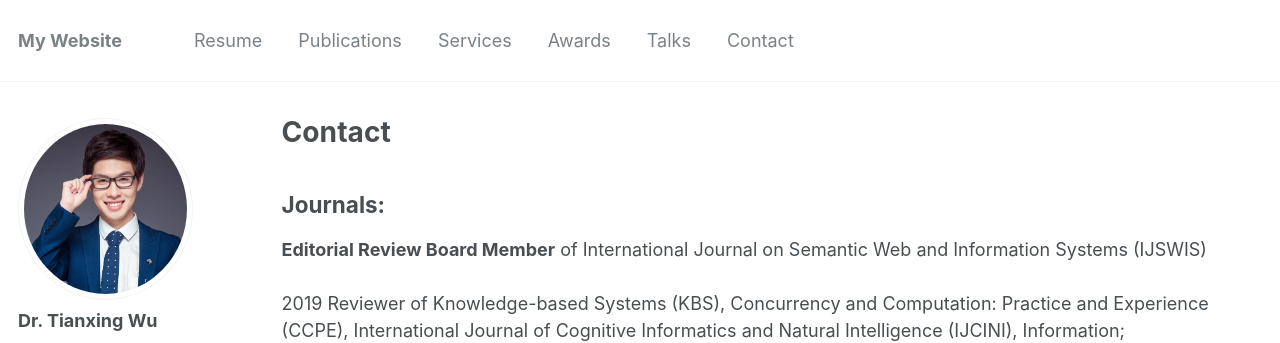
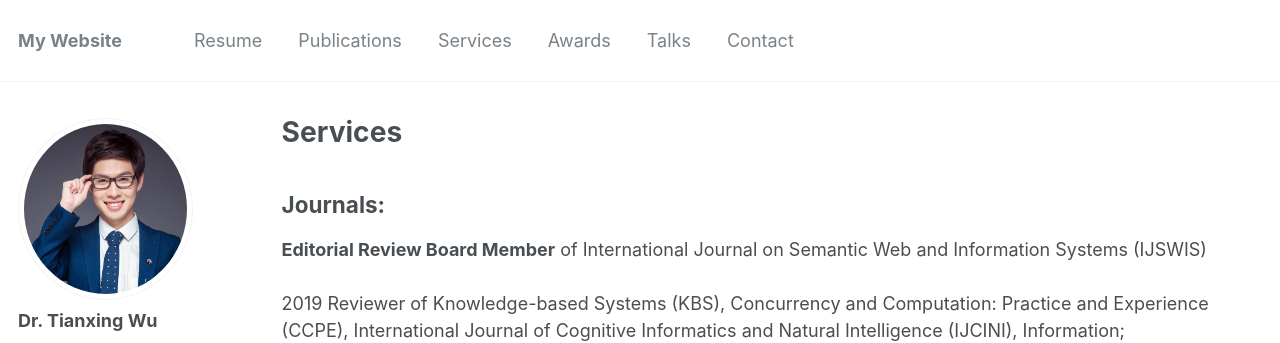
Before and after one commit to tianxing-wu/tianxing-wu.github.io, a Jekyll site: the page built from _pages/services.md, in a window 1280 px wide. Shown: the top 343 px of the page. Built offline with Jekyll 4.4.1, drawn with Linux system fonts in a browser that asks for light colours.

Commit message:
site update

```diff
--- a/_pages/services.md
+++ b/_pages/services.md
@@ -1,7 +1,7 @@
 ---
 layout: archive
-title: "Contact"
-permalink: /contact/
+title: "Services"
+permalink: /services/
 author_profile: true
 ---
 
```
Also changed, not shown: 1 other file.
